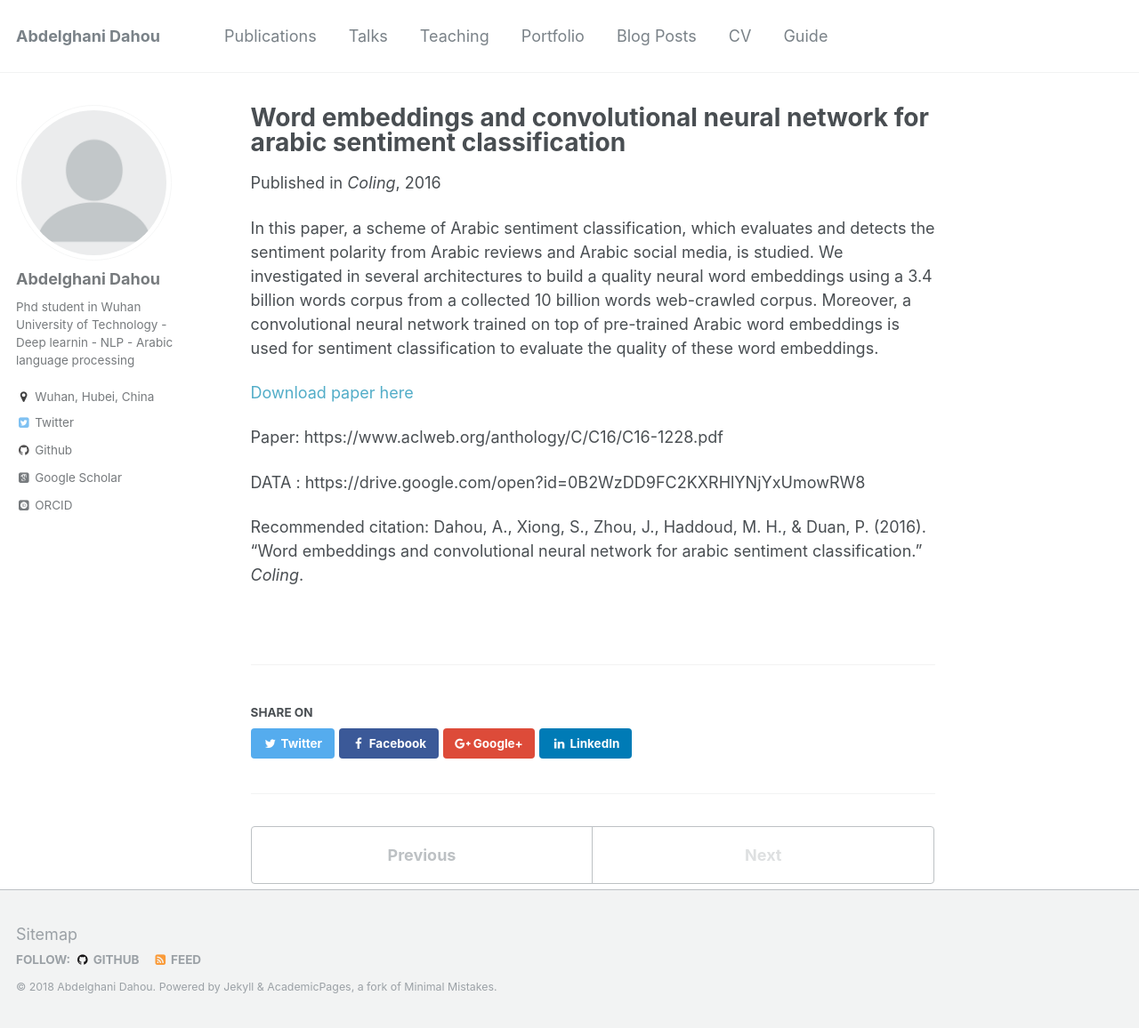
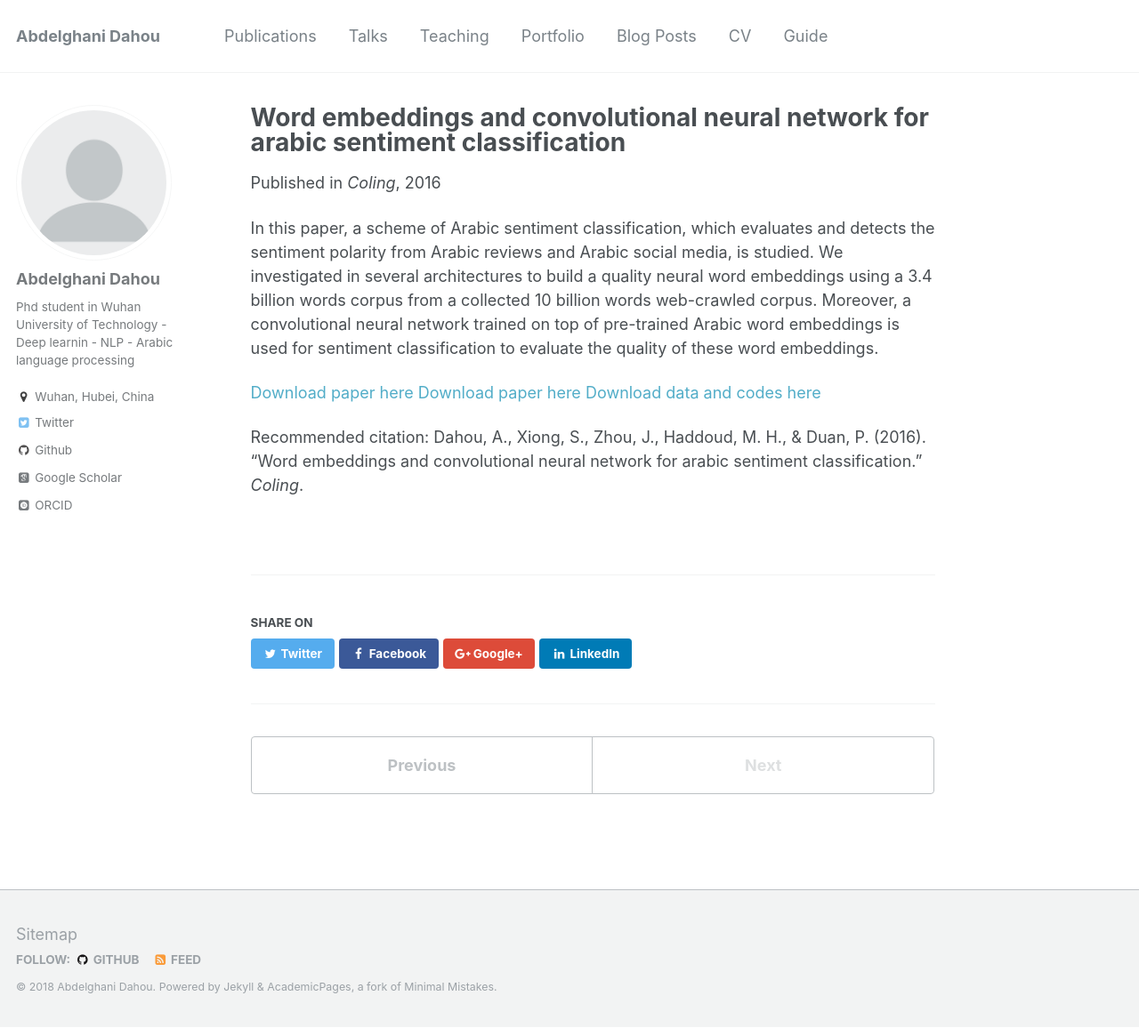
Before and after one commit to dahouabdelghani/dahouabdelghani.github.io, a Jekyll site: the page built from _publications/2016-10-01-paper-1.md, in a window 1280 px wide and 1156 px high. Shown: the whole window at 89% size. Built offline with Jekyll 4.4.1, drawn with Linux system fonts in a browser that asks for light colours; some web fonts are replaced.

Commit message:
Update _publications/2016-10-01-paper-1.md

```diff
--- a/_publications/2016-10-01-paper-1.md
+++ b/_publications/2016-10-01-paper-1.md
@@ -10,9 +10,8 @@
 In this paper, a scheme of Arabic sentiment classification, which evaluates and detects the sentiment polarity from Arabic reviews and Arabic social media, is studied.  We investigated in several architectures to build a quality neural word embeddings using a 3.4 billion words corpus from a collected 10 billion words web-crawled corpus.   Moreover,  a convolutional neural network trained on top of pre-trained Arabic word embeddings is used for sentiment classification to evaluate the quality of these word embeddings.
 
 [Download paper here](http://dahouabdelghani.github.io/files/C16-1228.pdf)
+[Download paper here](https://www.aclweb.org/anthology/C/C16/C16-1228.pdf)
+[Download data and codes here](https://drive.google.com/open?id=0B2WzDD9FC2KXRHlYNjYxUmowRW8)
 
-Paper: https://www.aclweb.org/anthology/C/C16/C16-1228.pdf
-
-DATA : https://drive.google.com/open?id=0B2WzDD9FC2KXRHlYNjYxUmowRW8
 
 Recommended citation: Dahou, A., Xiong, S., Zhou, J., Haddoud, M. H., & Duan, P. (2016). "Word embeddings and convolutional neural network for arabic sentiment classification." <i>Coling</i>.
```
